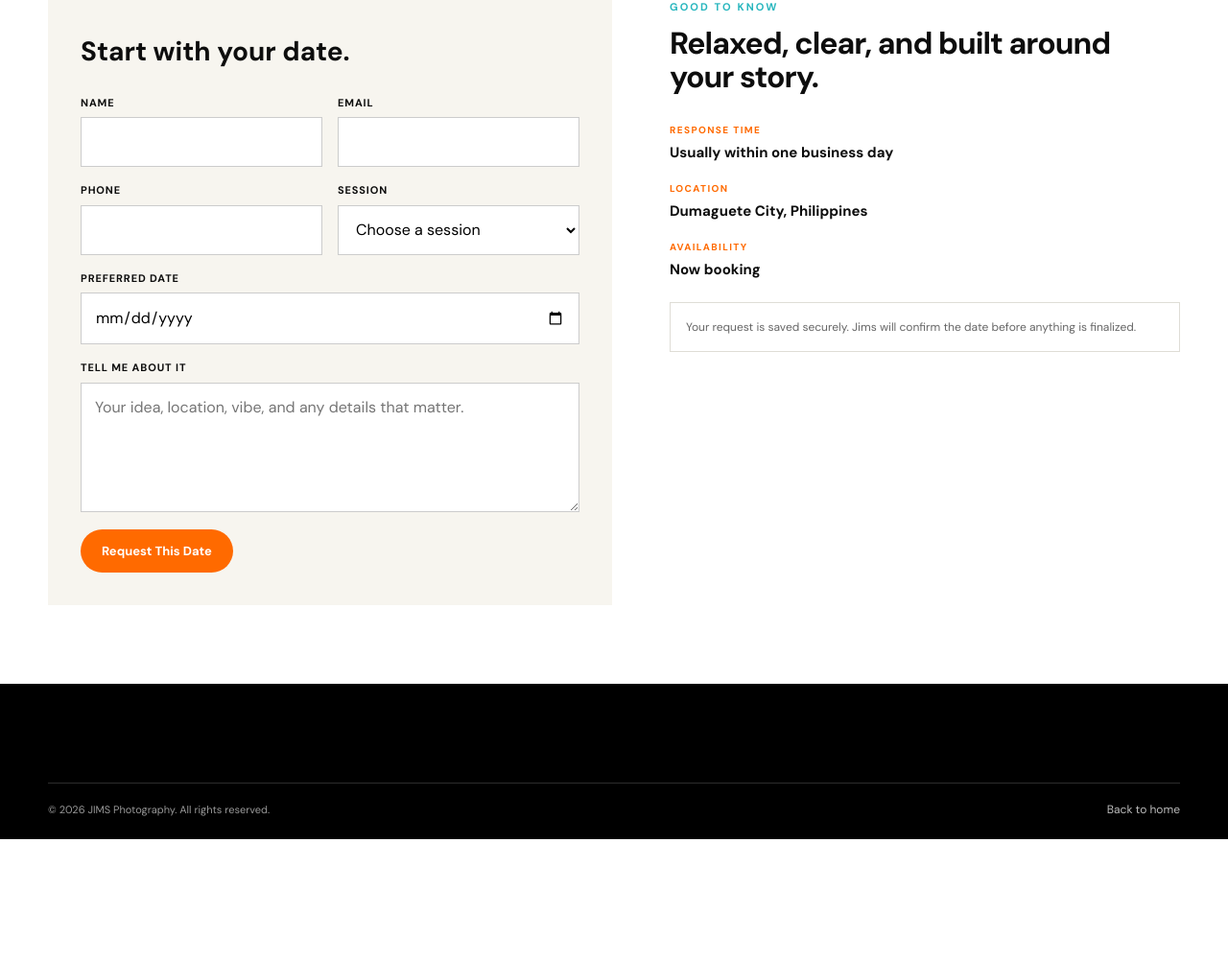
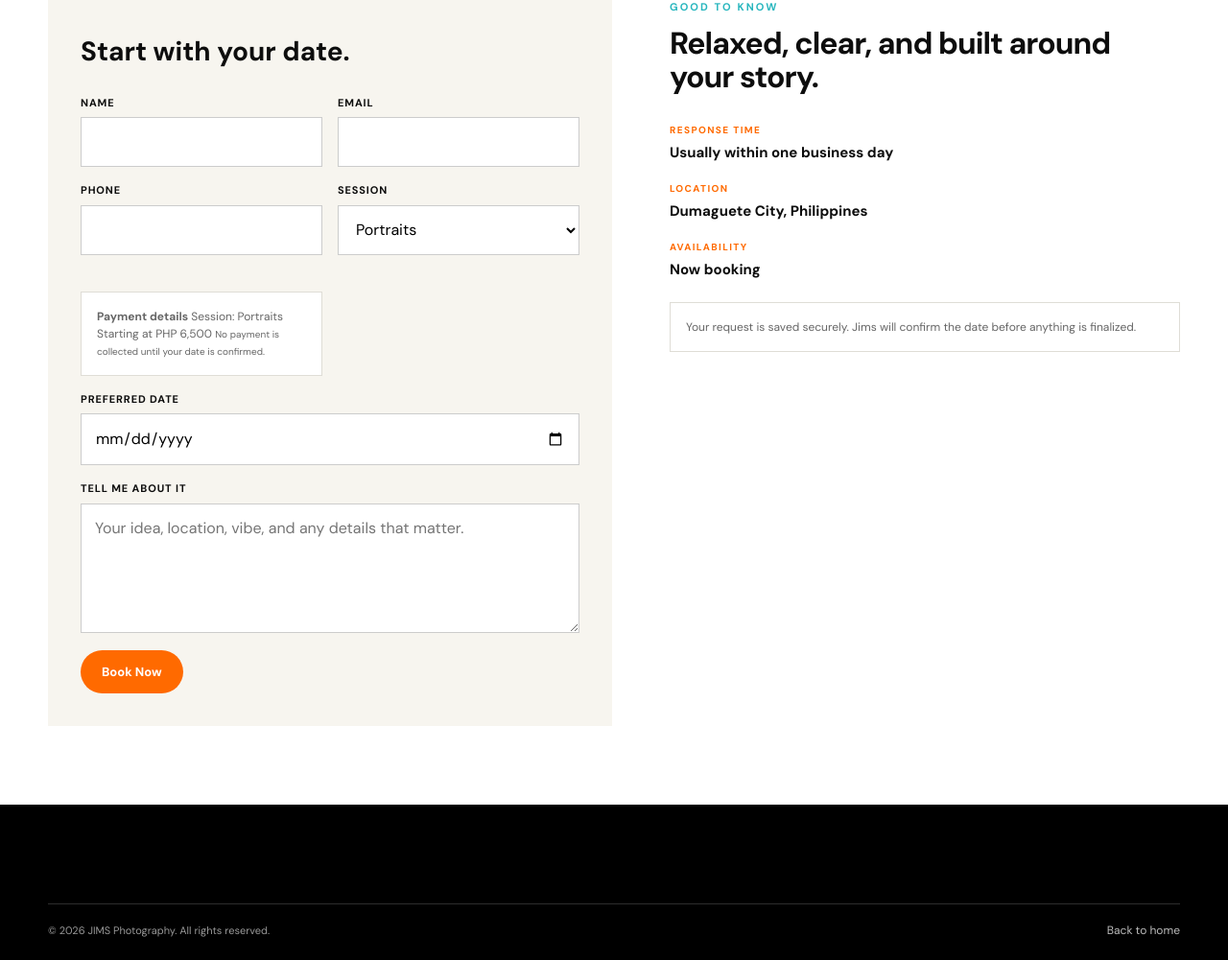
Before and after one commit to jamesazrelsigasig/sigasig_project_webapp, a PHP site: page /booking.php?session=Portraits in a window 1280 px wide. Shown: the part 514-1515 px from the top of the page at 96% size. Before the commit the page ends 1389 px from the top, so only its background shows below. Run offline with PHP 8.4, Linux system fonts and the light colour scheme.

Commit message:
Updated booking success message

```diff
--- a/Database/auth.php
+++ b/Database/auth.php
@@ -62,7 +62,8 @@ function renderStatusModal(): string
         'login_success' => ['Welcome back.', 'You are now logged in to JIMS Photography.'],
         'registered' => ['Account created.', 'Your JIMS Photography account is ready to use.'],
         'logout_success' => ['You are logged out.', 'Thanks for visiting JIMS Photography.'],
-        'success' => ['Request received.', 'Thanks. Your details have been saved successfully.']
+        'success' => ['Request received.', 'Thanks. Your details have been saved successfully.'],
+        'booking_success' => ['Booking request received.', 'Your selected date is reserved while Jims confirms the details with you.']
     ];
     $status = (string) ($_GET['status'] ?? '');
     if (!isset($messages[$status])) {
--- a/Database/booking-submit.php
+++ b/Database/booking-submit.php
@@ -78,7 +78,7 @@ try {
 
     $conn->commit();
     $conn->close();
-    redirectBooking('success');
+    redirectBooking('booking_success');
 } catch (Throwable $exception) {
     $conn->rollback();
     error_log('Booking submission failed: ' . $exception->getMessage());
--- a/booking.php
+++ b/booking.php
@@ -2,8 +2,10 @@
 declare(strict_types=1);
 require __DIR__ . '/Database/auth.php';
 $status = (string) ($_GET['status'] ?? '');
+$sessionOptions = ['Portraits', 'Weddings & Events', 'Brand & Commercial'];
+$selectedSession = in_array($_GET['session'] ?? '', $sessionOptions, true) ? (string) $_GET['session'] : '';
 $statusMessage = [
-    'success' => 'Thanks. Your date request has been received.',
+  'booking_success' => 'Thanks. Your booking request has been received.',
     'invalid' => 'Please check the form and try again.',
     'invalid_phone' => 'Please enter a valid phone number.',
     'invalid_service' => 'Please choose a valid session type.',
@@ -71,10 +73,16 @@ $statusMessage = [
                 <label for="booking-session">Session</label>
                 <select id="booking-session" name="session" required>
                   <option value="">Choose a session</option>
-                  <option>Portraits</option>
-                  <option>Weddings &amp; Events</option>
-                  <option>Brand &amp; Commercial</option>
+                  <?php foreach ($sessionOptions as $sessionOption): ?>
+                    <option value="<?= htmlspecialchars($sessionOption, ENT_QUOTES, 'UTF-8') ?>"<?= $selectedSession === $sessionOption ? ' selected' : '' ?>><?= htmlspecialchars($sessionOption, ENT_QUOTES, 'UTF-8') ?></option>
+                  <?php endforeach; ?>
                 </select>
+              </div>
+              <div class="notice payment-summary full" id="payment-summary" hidden>
+                <strong>Payment details</strong>
+                <span id="payment-session"></span>
+                <span id="payment-amount"></span>
+                <small>No payment is collected until your date is confirmed.</small>
               </div>
               <div class="field full">
                 <label for="booking-date">Preferred date</label>
@@ -85,8 +93,8 @@ $statusMessage = [
                 <textarea id="booking-message" name="message" placeholder="Your idea, location, vibe, and any details that matter." required></textarea>
               </div>
             </div>
-            <button class="btn mt-18" type="submit">Request This Date</button>
-            <?php if ($statusMessage !== ''): ?><p class="form-status<?= $status === 'success' ? '' : ' is-error' ?>"><?= htmlspecialchars($statusMessage, ENT_QUOTES, 'UTF-8') ?></p><?php endif; ?>
+            <button class="btn mt-18" id="booking-submit" type="submit">Book Now</button>
+            <?php if ($statusMessage !== ''): ?><p class="form-status<?= $status === 'booking_success' ? '' : ' is-error' ?>"><?= htmlspecialchars($statusMessage, ENT_QUOTES, 'UTF-8') ?></p><?php endif; ?>
           </form>
         </div>
         <div>
--- a/script.js
+++ b/script.js
@@ -39,6 +39,43 @@ const initSite = () => {
   });
 
   bindStatusModal();
+
+  const bookingForm = document.querySelector('.booking-form');
+  const bookingDate = document.querySelector('#booking-date');
+  const bookingSubmit = document.querySelector('#booking-submit');
+  const bookingSession = document.querySelector('#booking-session');
+  const paymentSummary = document.querySelector('#payment-summary');
+  const paymentSession = document.querySelector('#payment-session');
+  const paymentAmount = document.querySelector('#payment-amount');
+  const updateBookingButton = () => {
+    bookingSubmit.textContent = bookingDate.value ? `Book Now - ${bookingDate.value}` : 'Book Now';
+  };
+  const updatePaymentSummary = () => {
+    const paymentDetails = {
+      Portraits: 'Starting at PHP 6,500',
+      'Weddings & Events': 'Starting at PHP 35,000',
+      'Brand & Commercial': 'Custom quote'
+    }[bookingSession.value];
+
+    if (!paymentDetails) {
+      paymentSummary.hidden = true;
+      return;
+    }
+
+    paymentSession.textContent = `Session: ${bookingSession.value}`;
+    paymentAmount.textContent = paymentDetails;
+    paymentSummary.hidden = false;
+  };
+
+  if (bookingForm && bookingDate && bookingSubmit && bookingSession && paymentSummary && paymentSession && paymentAmount) {
+    bookingDate.addEventListener('change', updateBookingButton);
+    bookingSession.addEventListener('change', updatePaymentSummary);
+    updateBookingButton();
+    updatePaymentSummary();
+    bookingForm.addEventListener('submit', () => {
+      bookingSubmit.disabled = true;
+    });
+  }
 
   document.querySelectorAll('.faq-q').forEach((button) => {
     button.addEventListener('click', () => {
--- a/services.php
+++ b/services.php
@@ -52,7 +52,7 @@
                     <li>Print release included</li>
                 </ul>
                 <div class="price">Starting at 6,500</div>
-                <a class="btn teal" href="booking.php">Book a Portrait Session</a>
+                <a class="btn teal" href="booking.php?session=Portraits">Book a Portrait Session</a>
             </div>
         </section>
         <section class="service-detail reverse" id="weddings">
@@ -71,7 +71,7 @@
                     <li>Engagement session add-on</li>
                 </ul>
                 <div class="price">Starting at 35,000</div>
-                <a class="btn" href="booking.php">Book Your Date</a>
+                <a class="btn" href="booking.php?session=Weddings%20%26%20Events">Book Your Date</a>
             </div>
         </section>
         <section class="service-detail" id="brand">
@@ -90,7 +90,7 @@
                     <li>On-location or studio</li>
                 </ul>
                 <div class="price">Custom quote</div>
-                <a class="btn yellow" href="contact.php">Request a Quote</a>
+                <a class="btn yellow" href="booking.php?session=Brand%20%26%20Commercial">Request a Quote</a>
             </div>
         </section>
         <section class="addons">
```
